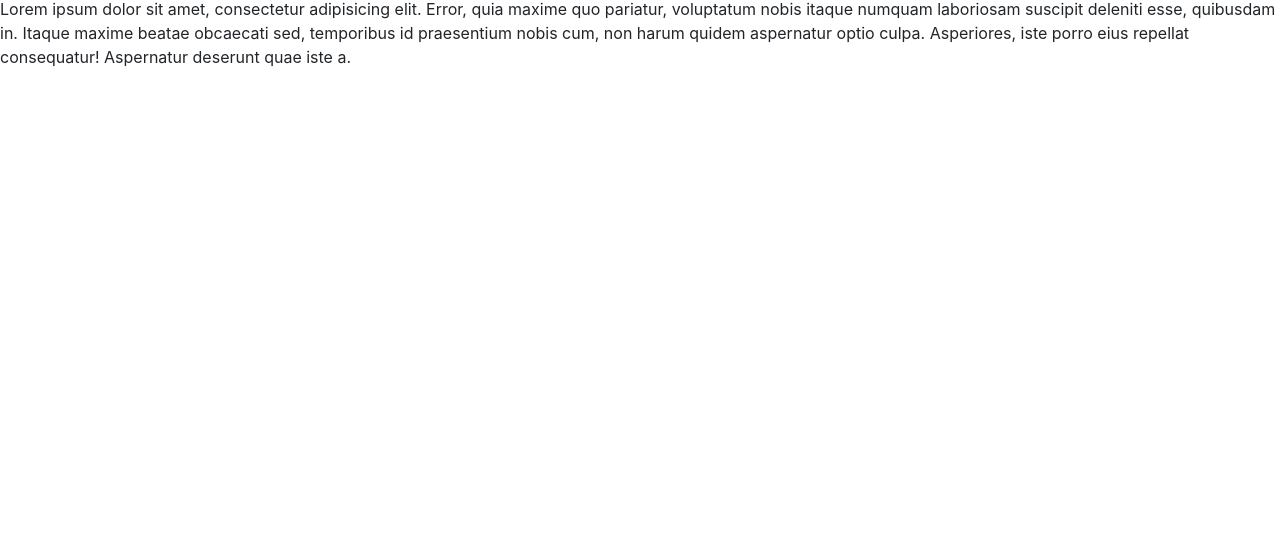
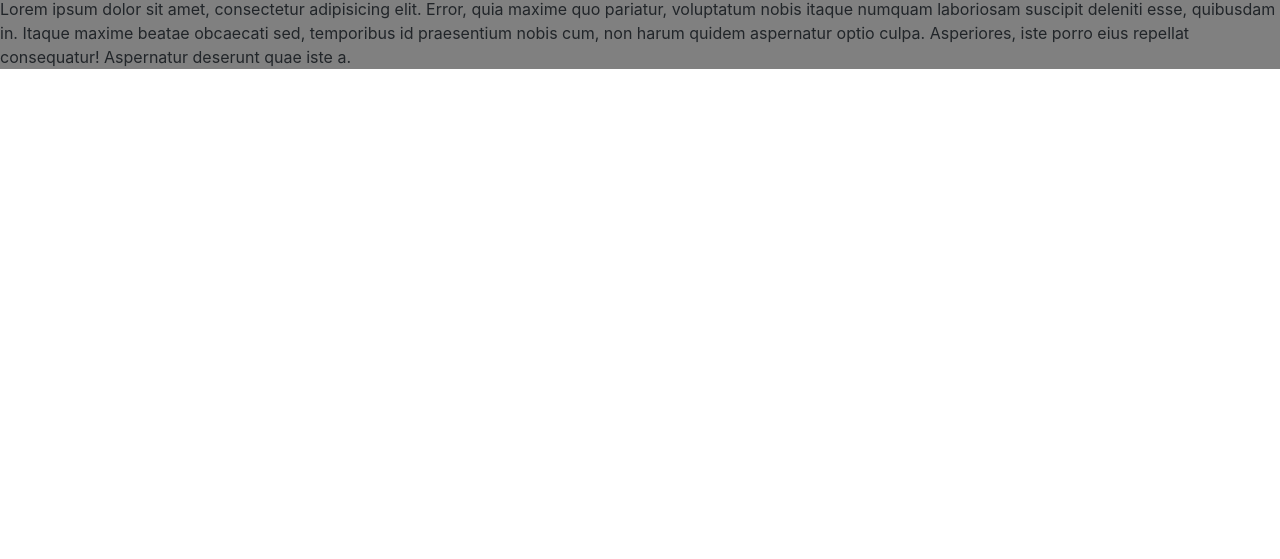
Before and after one commit to smedashka/smedashka.github.io, a plain HTML site: page index.html in a window 1280 px wide. Shown: the part 241-800 px from the top of the page. Drawn offline with nearby package versions, Linux system fonts and the light colour scheme.

Commit message:
add second paragraph anв style for h1 and p

```diff
--- a/css/style.css
+++ b/css/style.css
@@ -3,5 +3,5 @@ h1 {
 }
 
 p {
-	background-color: light-blue;
+	background-color: gray;
 }
```
